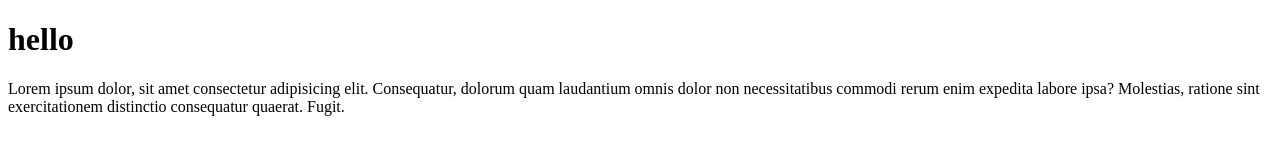
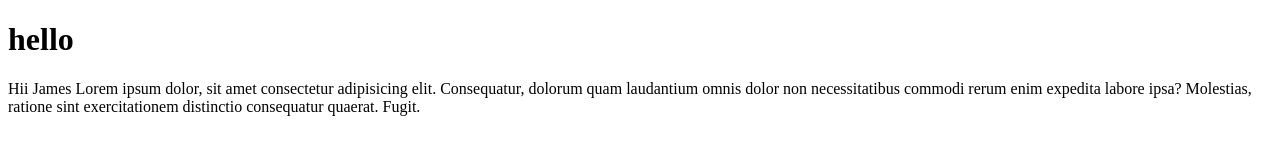
Before and after one commit to jamesyuvaraj27/dummy, a plain HTML site: page index.html in a window 1280 px wide. Drawn offline with Linux system fonts and the light colour scheme.

Commit message:
Update index.html

```diff
--- a/index.html
+++ b/index.html
@@ -8,6 +8,7 @@
 <body>
     <h1>hello</h1>
     <p>
+        Hii James
         Lorem ipsum dolor, sit amet consectetur adipisicing elit. Consequatur, dolorum quam laudantium omnis dolor non necessitatibus commodi rerum enim expedita labore ipsa? Molestias, ratione sint exercitationem distinctio consequatur quaerat. Fugit.
     </p>
 </body>
```
